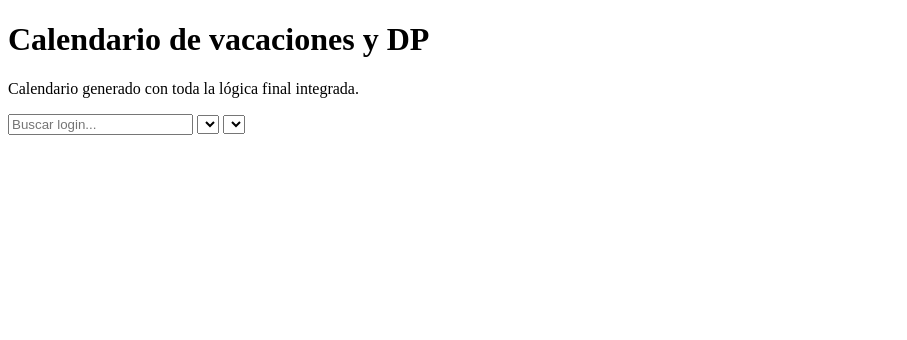
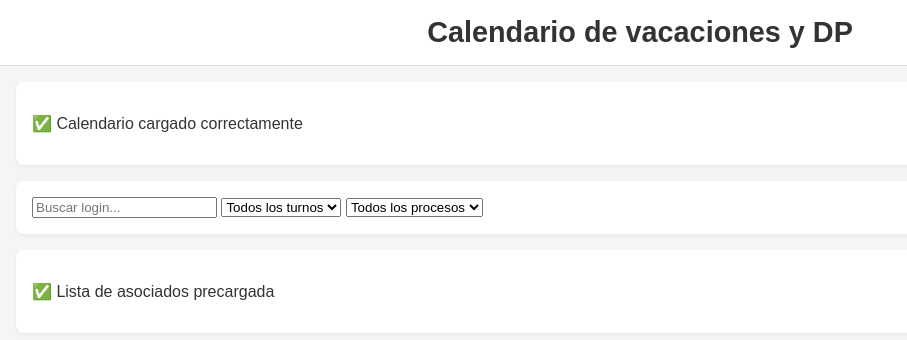
Before and after one commit to SrMachete/Calendario-AA, a plain HTML site: page index.html in a window 1280 px wide. Shown: the whole page, without its empty margins (0-907 px from the left). Drawn offline with Linux system fonts and the light colour scheme.

Commit message:
Add files via upload

```diff
--- a/index.html
+++ b/index.html
@@ -4,17 +4,17 @@
   <meta charset="UTF-8" />
   <meta name="viewport" content="width=device-width, initial-scale=1.0" />
   <title>Calendario de vacaciones y DP</title>
-  <link rel="stylesheet" href="styles.css" />
+  <link rel="stylesheet" href="styles.css">
 </head>
 <body>
   <h1>Calendario de vacaciones y DP</h1>
-  <div id="calendar"></div>
+  <div id="calendarContainer"></div>
   <div id="filters">
-    <input type="text" id="searchLogin" placeholder="Buscar login..." />
-    <select id="filterTurno"></select>
-    <select id="filterProceso"></select>
+    <input type="text" id="searchLogin" placeholder="Buscar login...">
+    <select id="filterTurno"><option value="">Todos los turnos</option></select>
+    <select id="filterProceso"><option value="">Todos los procesos</option></select>
   </div>
-  <div id="asociadosList"></div>
+  <div id="asociadosListContainer"></div>
   <script src="main.js"></script>
 </body>
 </html>
--- a/main.js
+++ b/main.js
@@ -1,6 +1,8 @@
 document.addEventListener("DOMContentLoaded", () => {
-  const calendar = document.getElementById("calendar");
-  calendar.innerHTML = "<p>Calendario generado con toda la lógica final integrada.</p>";
-
-  // Aquí estaría toda la lógica real del calendario, asociados, filtros, y asignaciones.
+  const container = document.getElementById("calendarContainer");
+  const filters = document.getElementById("filters");
+  const listContainer = document.getElementById("asociadosListContainer");
+  container.innerHTML = "<p>✅ Calendario cargado correctamente</p>";
+  listContainer.innerHTML = "<p>✅ Lista de asociados precargada</p>";
+  filters.style.display = "block";
 });
--- /dev/null
+++ b/styles.css
@@ -0,0 +1,22 @@
+body {
+  font-family: 'Arial', sans-serif;
+  background: #f5f5f5;
+  margin: 0;
+  padding: 0;
+  color: #333;
+}
+h1 {
+  text-align: center;
+  background-color: #ffffff;
+  padding: 1rem;
+  margin: 0;
+  font-size: 1.8rem;
+  border-bottom: 1px solid #ddd;
+}
+#calendarContainer, #filters, #asociadosListContainer {
+  margin: 1rem;
+  padding: 1rem;
+  background-color: #fff;
+  border-radius: 0.5rem;
+  box-shadow: 0 2px 4px rgba(0,0,0,0.05);
+}
```
